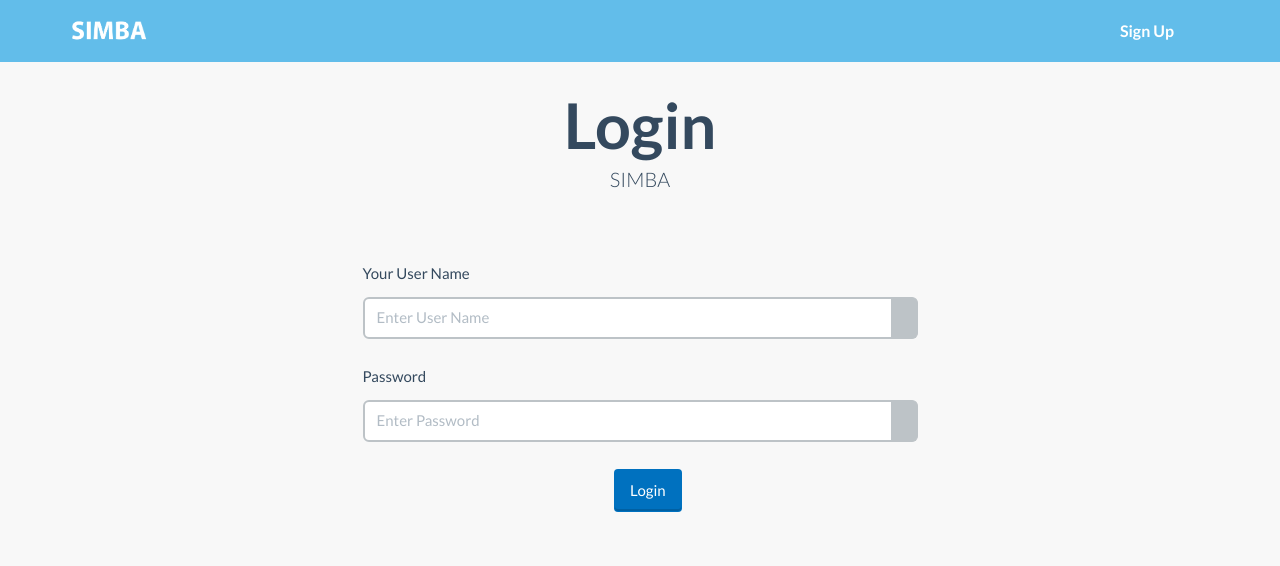
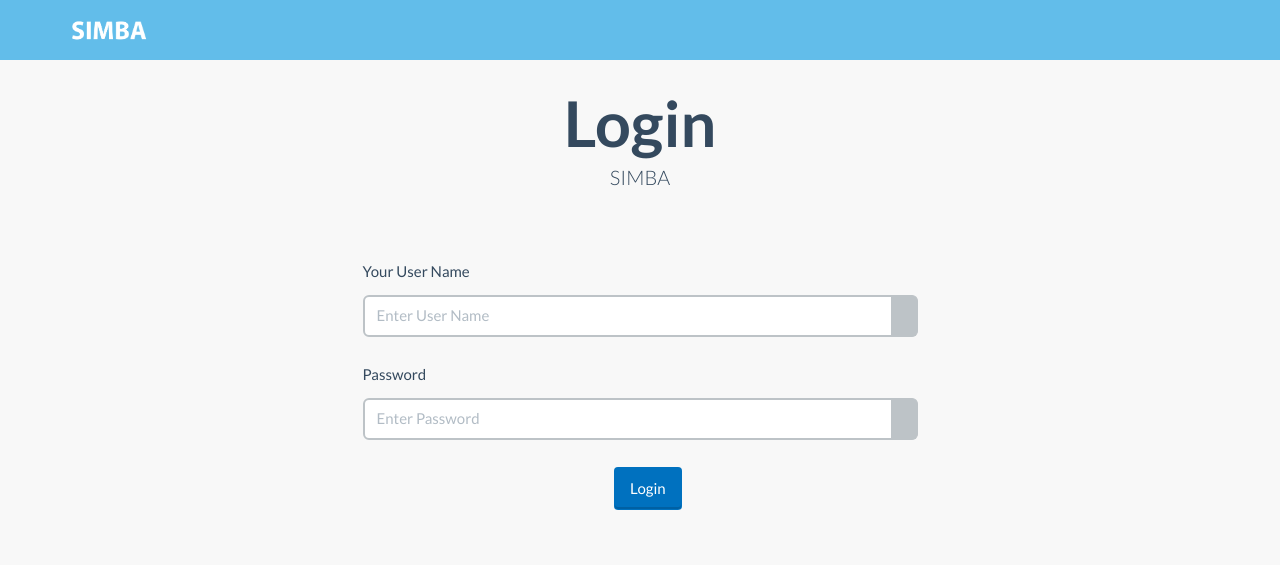
Before and after one commit to aamesaa/beasiswa, a PHP site: page /form_login.php in a window 1280 px wide. Shown: the top 566 px of the page. Run offline with PHP 8.4, Linux system fonts and the light colour scheme.

Commit message:
Delete SIgn Up NavBar

```diff
--- a/form_login.php
+++ b/form_login.php
@@ -66,12 +66,6 @@ include_once('login.php'); // Memasuk-kan skrip Login
     <a class="" href="index.php">
       <img src="img/logo2.png" height="45px" style="margin-top:8px" id="logo"/>
     </a>
-
-    <div class="collapse navbar-collapse navbar-right navbar-ex1-collapse">
-      <ul class="nav navbar-nav">
-        <li class="menuItem"><a href="registrasi.php">Sign Up</a></li>
-      </ul>
-    </div>
   </div>
 </nav>
 
```
